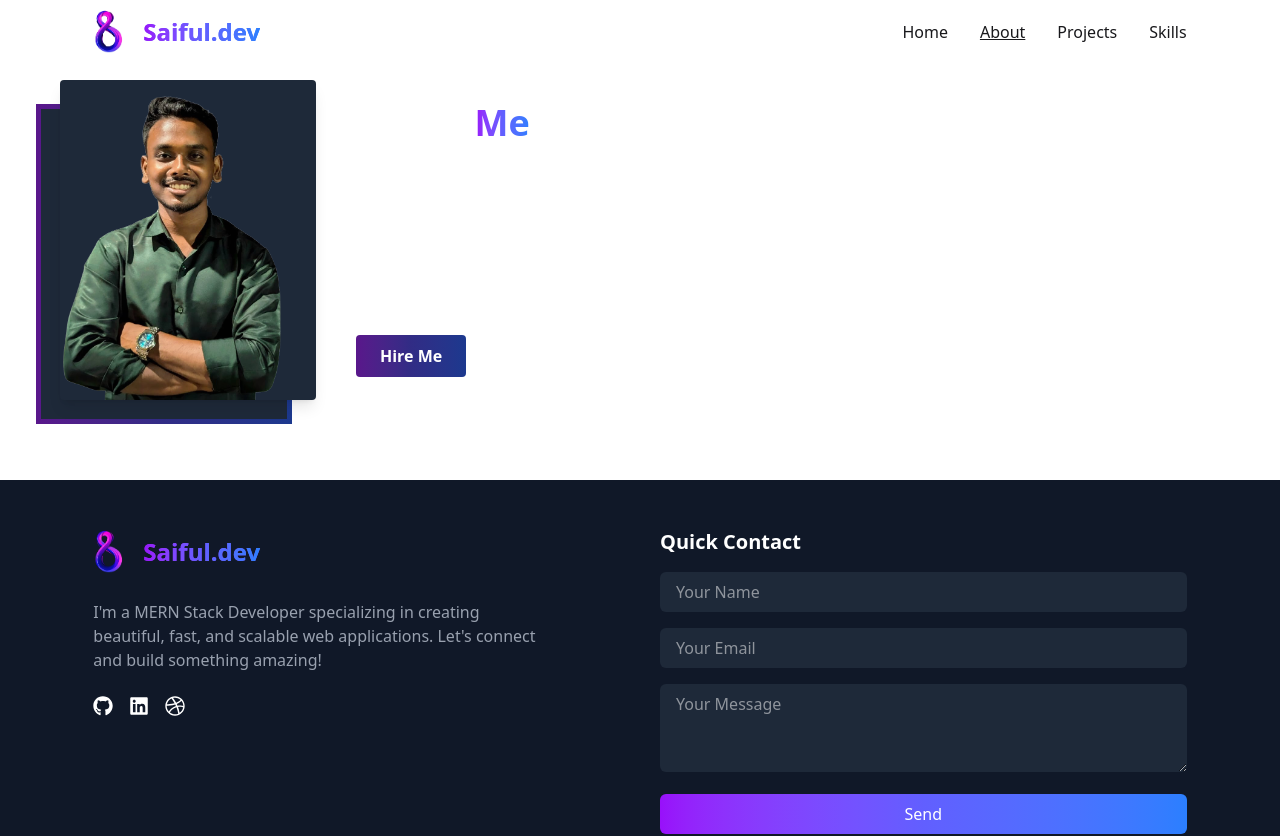
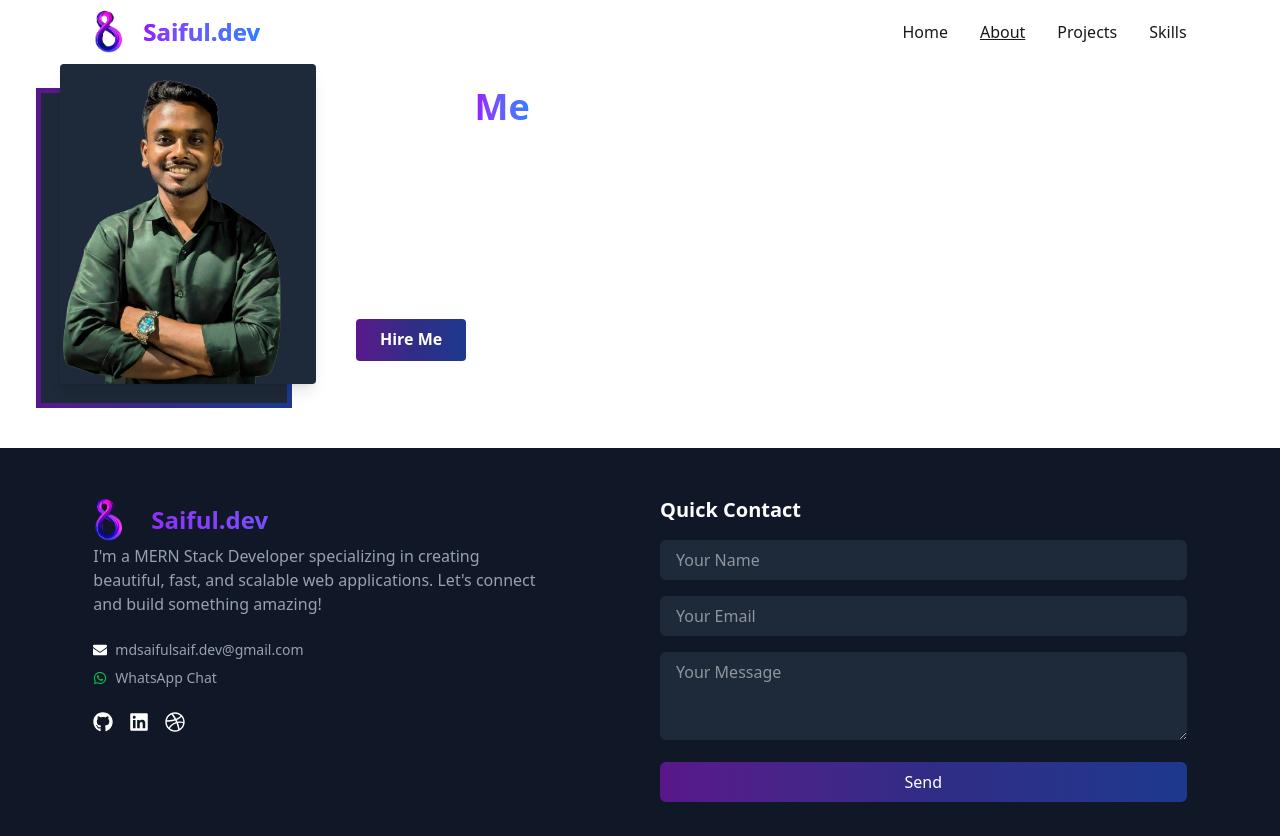
Before and after one commit to mdsaifulsaif/My-Portfolio, a React (Vite) app: page /about in a window 1280 px wide. Shown: the top 836 px of the page. Built offline with nearby package versions, Linux system fonts and the light colour scheme.

Commit message:
add email and whatsapp in footer

```diff
--- a/src/Components/Hero.jsx
+++ b/src/Components/Hero.jsx
@@ -16,7 +16,7 @@ const Hero = () => {
     <>
       <div className="text-white  pt-20 pb-10 px-4 md:px-0  flex flex-col-reverse md:flex-row items-center justify-between relative overflow-hidden">
         {/* Left Content */}
-        <div className="md:w-1/2 text-center md:text-left space-y-6 z-10">
+        <div className="md:w-1/2 text-center  md:text-left space-y-6 z-10">
           <h1 className="text-3xl md:text-5xl font-bold leading-tight">
             Hello Mate <FaHandPaper className="inline text-yellow-400 ml-2" />
             <br />
--- a/src/Components/Navbar.jsx
+++ b/src/Components/Navbar.jsx
@@ -1,7 +1,7 @@
 import React, { useState, useEffect } from "react";
 import { FaBars, FaTimes } from "react-icons/fa";
 import { ImOpt } from "react-icons/im";
-import { NavLink } from "react-router"; // Fixed import
+import { Link, NavLink } from "react-router"; // Fixed import
 // import logo from "../assets/Images/Logo.png";
 import logo from "../assets/Images/sitelogo1.png";
 
@@ -34,7 +34,7 @@ const Navbar = () => {
 
   return (
     <nav
-      className={`w-full fixed top-0 left-0 z-50 transition-all duration-300 ${
+      className={`w-full  fixed top-0 left-0 z-50 transition-all duration-300 ${
         isScrolled
           ? "bg-gradient-to-r from-purple-900 via-indigo-900 to-blue-900 shadow-lg"
           : "bg-transparent"
@@ -43,12 +43,18 @@ const Navbar = () => {
       <div className="w-11/12 md:px-10 mx-auto  py-2 ">
         <div className="flex items-center justify-between">
           {/* Logo */}
-          <div className="text-2xl flex items-center justify-center font-bold bg-gradient-to-r from-purple-600 via-indigo-500 to-blue-500 bg-clip-text text-transparent">
-            <img className="w-[70px] -ml-5  rounded-full " src={logo} alt="" />{" "}
-            <span className="text-2xl font-bold bg-gradient-to-r from-purple-600 via-indigo-500 to-blue-500 bg-clip-text text-transparent">
-              Saiful.dev
-            </span>
-          </div>
+          <Link to="/">
+            <div className="text-2xl cursor-pointer flex items-center justify-center font-bold bg-gradient-to-r from-purple-600 via-indigo-500 to-blue-500 bg-clip-text text-transparent">
+              <img
+                className="w-[70px] -ml-5  rounded-full "
+                src={logo}
+                alt=""
+              />{" "}
+              <span className="text-2xl font-bold bg-gradient-to-r from-purple-600 via-indigo-500 to-blue-500 bg-clip-text text-transparent">
+                Saiful.dev
+              </span>
+            </div>
+          </Link>
 
           {/* Desktop Nav */}
           <ul className="hidden md:flex space-x-8">
--- a/src/Components/ProjectCard.jsx
+++ b/src/Components/ProjectCard.jsx
@@ -20,7 +20,7 @@ const ProjectCard = ({ project }) => {
       <img
         src={project?.image}
         alt={project.title}
-        className="w-full h-80 object-cover rounded-lg"
+        className="w-full h-80 object-cover rounded-xl"
       />
 
       {/* Project Info */}
@@ -49,7 +49,7 @@ const ProjectCard = ({ project }) => {
           <Link
             to={`/project/${project._id}`}
             rel="noopener noreferrer"
-            className="inline-flex items-center gap-2 text-sm  bg-gradient-to-r from-purple-600 via-indigo-500 to-blue-500   px-4 py-2 rounded-md transition"
+            className="inline-flex items-center gap-2 text-sm  bg-gradient-to-r from-purple-900 via-indigo-900 to-blue-900    px-4 py-2 rounded-md transition"
           >
             <LuArrowUpRight /> View Project
           </Link>
--- a/src/Components/SkillCard.jsx
+++ b/src/Components/SkillCard.jsx
@@ -6,7 +6,7 @@ const SkillCard = ({ skill }) => {
   const IconComponent = SiIcons[skill.icon];
 
   return (
-    <div className="flex flex-col items-center justify-center rounded-2xl bg-gray-800 p-4 shadow-md w-28 h-32 hover:shadow-lg hover:shadow-indigo-500/30  transition">
+    <div className="flex flex-col items-center justify-center rounded-xl bg-gray-800 p-4 shadow-md w-28 h-32 hover:shadow-lg hover:shadow-indigo-500/30  transition">
       {IconComponent && (
         <IconComponent className="text-3xl text-blue-500 mb-2" />
       )}
--- a/src/pages/AboutMe.jsx
+++ b/src/pages/AboutMe.jsx
@@ -2,7 +2,7 @@ import profileImage from "../assets/Images/Md.Saiful Saif1.png";
 const AboutMe = () => {
   return (
     <section className=" text-white  px-4 md:pl-15 md:pr-10">
-      <div className=" py-20 mx-auto flex flex-col md:flex-row items-center gap-10">
+      <div className=" mt-16 mx-auto flex flex-col md:flex-row items-center gap-10">
         {/* Image with border effect */}
         <div className="relative w-64 h-80">
           <div className="absolute top-6 -left-6 p-[5px] w-full h-full  bg-gradient-to-r from-purple-900 via-indigo-900 to-blue-900 z-0">
@@ -35,9 +35,12 @@ const AboutMe = () => {
             improve my skills.
           </p>
           <div className="flex gap-4">
-            <button className="bg-gradient-to-r from-purple-900 via-indigo-900 to-blue-900 z-0 text-white font-semibold px-6 py-2 rounded hover:bg-yellow-300 transition">
+            <a
+              href="#contact"
+              className="bg-gradient-to-r cursor-pointer from-purple-900 via-indigo-900 to-blue-900 z-0 text-white font-semibold px-6 py-2 rounded  transition"
+            >
               Hire Me
-            </button>
+            </a>
             <a
               href="https://drive.google.com/file/d/1BNUD6_cdueFHyXuWEKfXYB_WO4j8Blw9/view?usp=sharing"
               target="blank"
--- a/src/pages/Footer.jsx
+++ b/src/pages/Footer.jsx
@@ -1,6 +1,14 @@
 import React, { useState } from "react";
-import { FaGithub, FaLinkedin, FaFacebook, FaDribbble } from "react-icons/fa";
+import {
+  FaGithub,
+  FaLinkedin,
+  FaDribbble,
+  FaEnvelope,
+  FaWhatsapp,
+} from "react-icons/fa";
 import logo from "../assets/Images/sitelogo1.png";
+import { Link } from "react-router";
+
 const Footer = () => {
   const [formData, setFormData] = useState({
     name: "",
@@ -20,25 +28,53 @@ const Footer = () => {
   };
 
   return (
-    <footer id="contact" className="bg-gray-900 ">
-      <div className="w-11/12 text-white px-4 md:px-10 py-12 mx-auto">
+    <footer id="contact" className="bg-gray-900">
+      <div className="w-11/12 text-white px-4 md:px-10 py-12 mt-16 mx-auto">
         <div className="flex flex-col md:flex-row justify-between gap-10">
-          {/* Left: Logo + About + Socials */}
+          {/* Left Side */}
           <div className="md:w-1/2 space-y-6">
             {/* Logo */}
-            <div className="text-2xl flex items-center -pl-20  font-bold bg-gradient-to-r from-purple-600 via-indigo-500 to-blue-500 bg-clip-text text-transparent">
-              <img className="w-[70px] -ml-5 rounded-full " src={logo} alt="" />{" "}
-              <span className="text-2xl font-bold bg-gradient-to-r from-purple-600 via-indigo-500 to-blue-500 bg-clip-text text-transparent">
-                Saiful.dev
-              </span>
-            </div>
+            <Link to="/">
+              <div className="text-2xl cursor-pointer flex items-center font-bold bg-gradient-to-r from-purple-600 via-indigo-500 to-blue-500 bg-clip-text text-transparent">
+                <img
+                  className="w-[70px] -ml-5 rounded-full"
+                  src={logo}
+                  alt=""
+                />
+                <span className="ml-2">Saiful.dev</span>
+              </div>
+            </Link>
 
-            {/* Description */}
+            {/* About */}
             <p className="text-gray-400 max-w-md">
               I'm a MERN Stack Developer specializing in creating beautiful,
               fast, and scalable web applications. Let's connect and build
               something amazing!
             </p>
+
+            {/* Email & WhatsApp */}
+            <div className="mt-4 space-y-2 text-sm text-gray-400">
+              <div className="flex items-center space-x-2">
+                <FaEnvelope className="text-white" />
+                <a
+                  href="mailto:mdsaifulsaif.dev@gmail.com"
+                  className="hover:text-white"
+                >
+                  mdsaifulsaif.dev@gmail.com
+                </a>
+              </div>
+              <div className="flex items-center space-x-2">
+                <FaWhatsapp className="text-green-500" />
+                <a
+                  href="https://wa.me/8801727841588"
+                  target="_blank"
+                  rel="noopener noreferrer"
+                  className="hover:text-white"
+                >
+                  WhatsApp Chat
+                </a>
+              </div>
+            </div>
 
             {/* Social Icons */}
             <div className="flex space-x-4 text-xl">
@@ -61,16 +97,12 @@ const Footer = () => {
                 target="_blank"
                 rel="noopener noreferrer"
               >
-                {/* <FaFacebook className="hover:text-[#129990] transition" /> */}
-                <FaDribbble
-                  className="hover:text-blue-500 transition"
-                  size={20}
-                />
+                <FaDribbble className="hover:text-blue-500 transition" />
               </a>
             </div>
           </div>
 
-          {/* Right: Contact Form */}
+          {/* Right Side: Contact Form */}
           <div className="md:w-1/2">
             <h3 className="text-xl font-semibold mb-4">Quick Contact</h3>
             <form onSubmit={handleSubmit} className="space-y-4">
@@ -103,7 +135,7 @@ const Footer = () => {
               ></textarea>
               <button
                 type="submit"
-                className="w-full py-2 bg-gradient-to-r from-purple-600 via-indigo-500 to-blue-500 rounded-md hover:opacity-90 transition"
+                className="w-full py-2 bg-gradient-to-r from-purple-900 via-indigo-900 to-blue-900 rounded-md hover:opacity-90 transition"
               >
                 Send
               </button>
--- a/src/pages/Projects.jsx
+++ b/src/pages/Projects.jsx
@@ -21,10 +21,7 @@ const Projects = () => {
     return <LoaddingPage></LoaddingPage>;
   }
   return (
-    <div className=" px-4 md:px-10 mb-10 mt-15   mx-auto">
-      {/* <h2 className="text-4xl font-black mb-8">
-        HERE'S A GLIMPSE OF SOME EXCITING 🧑‍💻 PROJECTS I'VE DONE
-      </h2> */}
+    <div className=" px-4 md:px-10 mb-10 mt-16   mx-auto">
       <h2 className="text-3xl md:text-4xl font-bold text-center mb-12">
         HERE'S A GLIMPSE OF SOME EXCITING 🧑‍💻 <br />
         <span className="bg-gradient-to-r from-purple-600 via-indigo-500 to-blue-500 bg-clip-text text-transparent">
--- a/src/pages/Qualification.jsx
+++ b/src/pages/Qualification.jsx
@@ -4,7 +4,7 @@ import { MdWorkOutline } from "react-icons/md";
 
 const Qualification = () => {
   return (
-    <section className="bg-gray-800 rounded-xl text-white px-4 md:px-20 py-16">
+    <section className="bg-gray-800 rounded-xl text-white px-4 md:px-20 mt-16 py-16">
       <h2 className="text-3xl md:text-4xl font-bold text-center mb-12">
         My{" "}
         <span className="bg-gradient-to-r from-purple-600 via-indigo-500 to-blue-500 bg-clip-text text-transparent">
--- a/src/pages/SkillsSection.jsx
+++ b/src/pages/SkillsSection.jsx
@@ -20,7 +20,7 @@ const skills = [
 
 const SkillsSection = () => {
   return (
-    <div className="pb-10 pt-15 px-4 max-w-5xl mx-auto text-center">
+    <div className=" mt-16 px-4 max-w-5xl mx-auto text-center">
       <h2 className="text-3xl md:text-4xl font-bold text-center mb-12">
         My{" "}
         <span className="bg-gradient-to-r from-purple-600 via-indigo-500 to-blue-500 bg-clip-text text-transparent">
```
